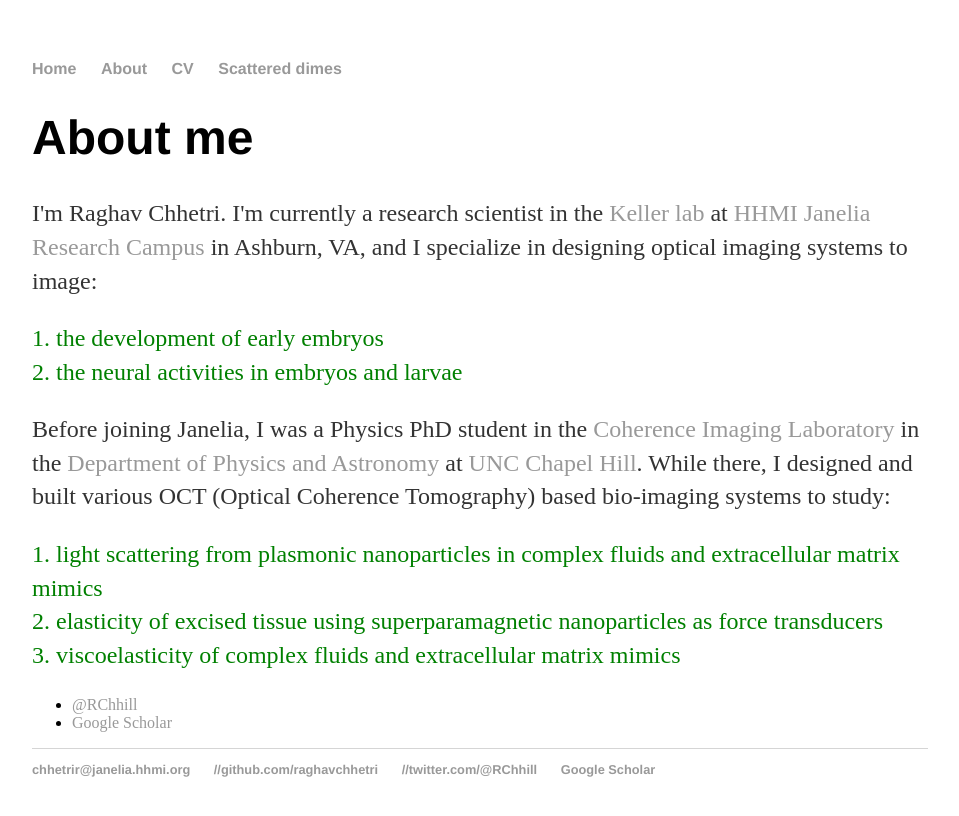
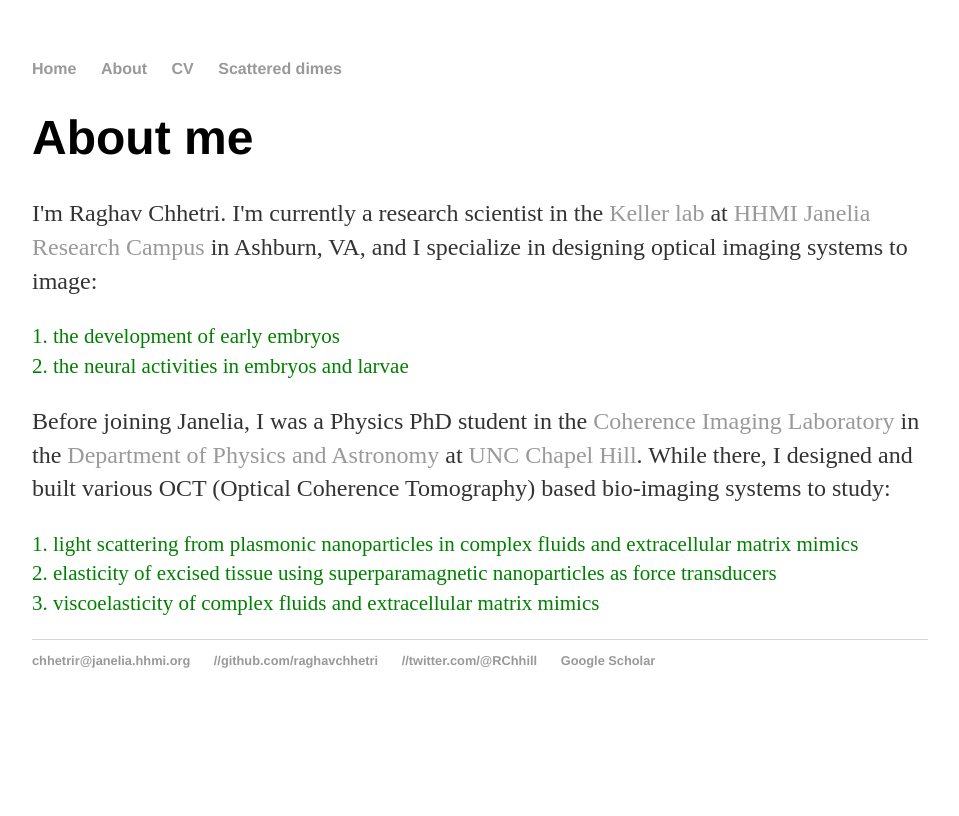
Before and after one commit to raghavchhetri/raghavchhetri.github.io, a Jekyll site: the page built from about/index.html, in a window 1280 px wide. Shown: the top 816 px of the page, without its empty margins (160-1119 px from the left). Built offline with Jekyll 4.4.1, drawn with Linux system fonts in a browser that asks for light colours.

Commit message:
Update index.html

```diff
--- a/about/index.html
+++ b/about/index.html
@@ -6,18 +6,13 @@
 			<h1>About me</h1>
 			<p>I'm Raghav Chhetri. I'm currently a research scientist in the <a href="https://www.janelia.org/lab/keller-lab">Keller lab</a> at <a href="https://www.janelia.org/">HHMI Janelia Research Campus</a> in Ashburn, VA, and
 				I specialize in designing optical imaging systems to image:
-				<p style="color:green;font-size:24px;"> 1. the development of early embryos
+				<p style="color:green;font-size:21px;"> 1. the development of early embryos
 				<br> 2. the neural activities in embryos and larvae </p>
 
 			<p>Before joining Janelia, I was a Physics PhD student in the <a href="https://users.physics.unc.edu/~aold/">Coherence Imaging Laboratory</a> in the
 				<a href="https://physics.unc.edu/">Department of Physics and Astronomy</a> at <a href="https://www.unc.edu/"> UNC Chapel Hill</a>. While there, I designed and built various OCT
 				(Optical Coherence Tomography) based bio-imaging systems to study:
-				<p style="color:green;font-size:24px;"> 1. light scattering from plasmonic nanoparticles in complex fluids and extracellular matrix mimics
+				<p style="color:green;font-size:21px;"> 1. light scattering from plasmonic nanoparticles in complex fluids and extracellular matrix mimics
 				<br> 2. elasticity of excised tissue using superparamagnetic nanoparticles as force transducers
 				<br> 3. viscoelasticity of complex fluids and extracellular matrix mimics </p>
-
-			<ul class="contacts">
-				<li><a href="https://twitter.com/RChhill">@RChhill</a></li>
-				<li><a href="https://scholar.google.com/citations?user=HSDpEAkAAAAJ&hl=en">Google Scholar</a></li>
-				</ul>
 		</div>
```
